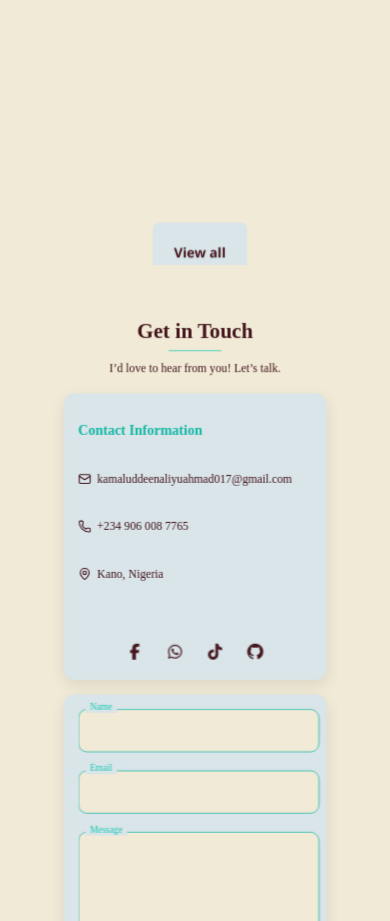
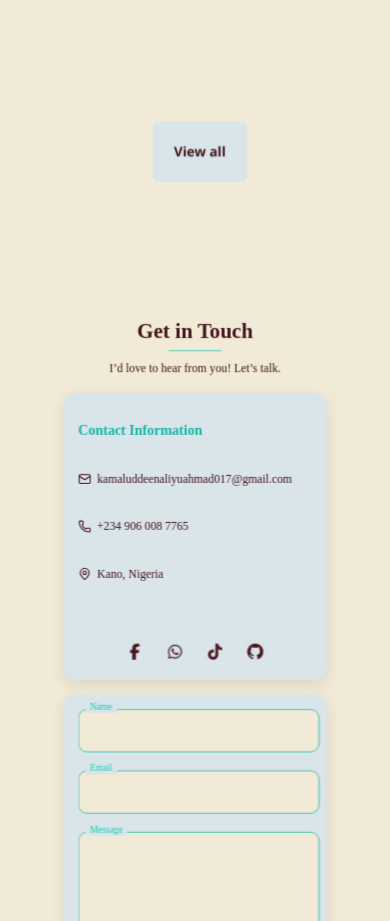
Before and after one commit to Kamaluddeen017set/My-Portfolio-blog-updated, a Next.js app: page / in a window 390 px wide. Shown: the part 6920-7841 px from the top of the page. Built offline with nearby package versions, Linux system fonts and the light colour scheme; no server answers; a web font is replaced by a local one.

Commit message:
code container fix

```diff
--- a/src/styles/BlogDetail.css
+++ b/src/styles/BlogDetail.css
@@ -432,6 +432,7 @@
   }
   .ql-code-block-container .ql-code-block {
     font-size: 7.5px;
+    width: 95.7%;
   }
   .comment-section .add-comment {
     margin-left: 35%;
--- a/src/styles/LatestBlogs.css
+++ b/src/styles/LatestBlogs.css
@@ -106,6 +106,5 @@
   .view_all_blog {
     margin-left: 32%;
     padding: 25px;
-    margin-top: 400px;
   }
 }
```
